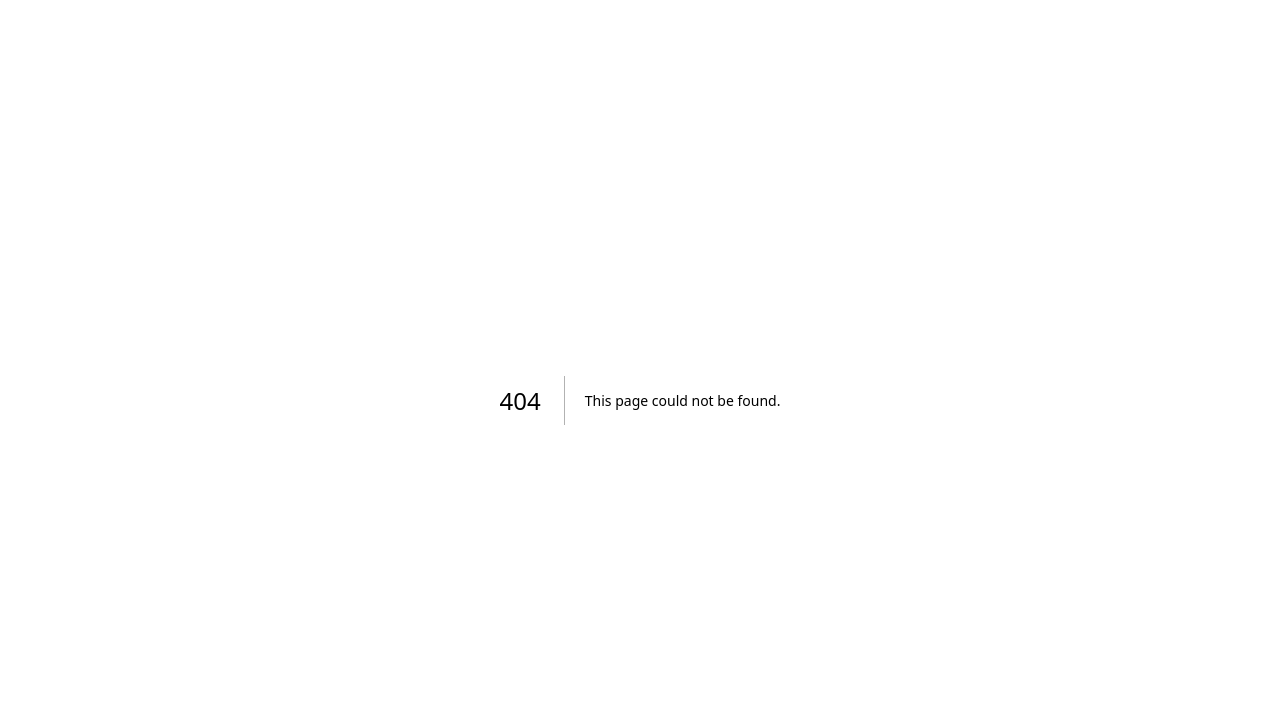
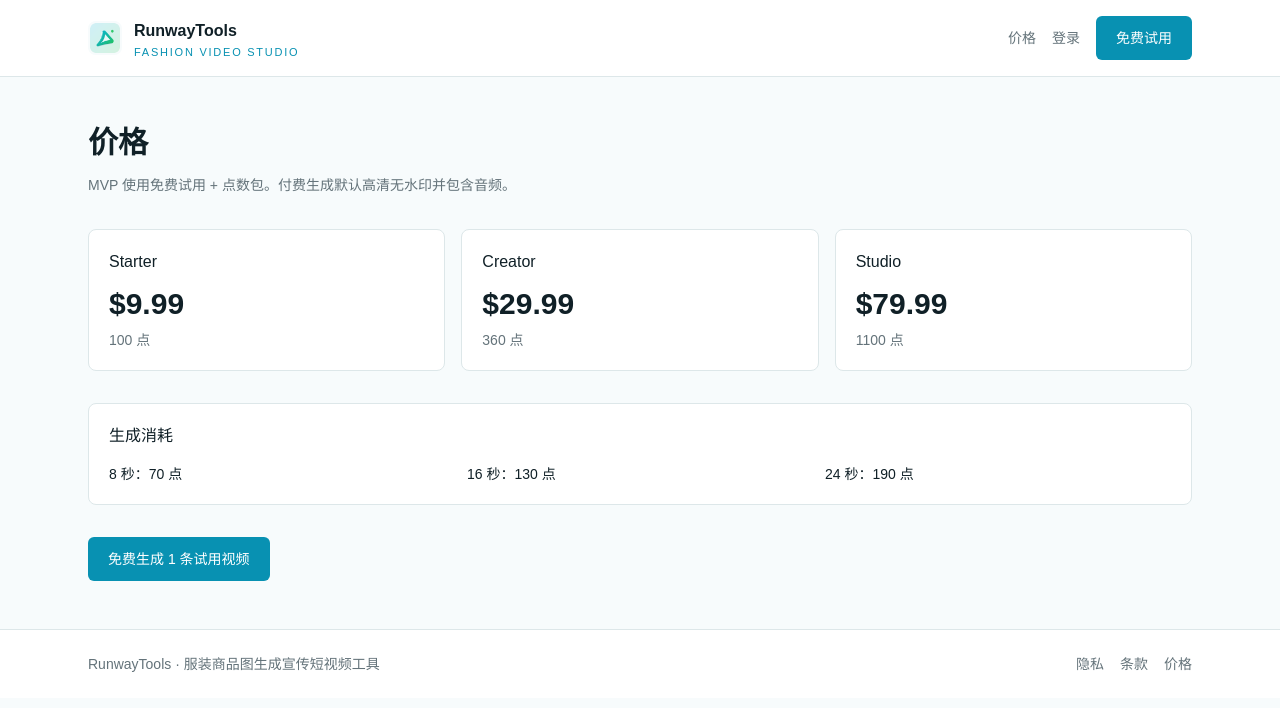
Before and after one commit to Hamer-2014/A_AIClothesVideo, a Next.js app: page /pricing in a window 1280 px wide. Before the commit this address had no page. Shown: the top 708 px of the page. Built offline with nearby package versions, Linux system fonts and the light colour scheme.

Commit message:
feat: add public site trial entry

```diff
--- a/src/app/page.tsx
+++ b/src/app/page.tsx
@@ -1,11 +1,56 @@
-import { redirect } from "next/navigation";
+import { TrialCtaLink } from "@/components/public/cta-link";
+import { PublicFooter } from "@/components/public/public-footer";
+import { PublicHeader } from "@/components/public/public-header";
 
-import { pickWorkspaceRedirect } from "./app-shell";
-import { getServerSession } from "@/lib/auth/server";
-
-export const dynamic = "force-dynamic";
-
-export default async function Home() {
-  const session = await getServerSession();
-  redirect(pickWorkspaceRedirect(session));
+export default function Home() {
+  return (
+    <main className="min-h-screen bg-[var(--surface)] text-[var(--ink)]">
+      <PublicHeader />
+      <section className="mx-auto grid max-w-6xl gap-8 px-6 py-14 lg:grid-cols-[1fr_420px] lg:items-center">
+        <div>
+          <p className="text-sm font-medium uppercase tracking-[0.14em] text-[var(--accent)]">
+            Clothing product video generator
+          </p>
+          <h1 className="mt-4 max-w-3xl text-4xl font-semibold leading-tight tracking-normal md:text-5xl">
+            把服装商品图变成可发布的短视频
+          </h1>
+          <p className="mt-5 max-w-2xl text-base leading-7 text-[var(--muted)]">
+            上传正面图，选择风格预设，系统自动推荐安全镜头，生成 8/16/24 秒商品宣传视频。
+            免费试用默认 8 秒、低分辨率、无音频、带水印。
+          </p>
+          <div className="mt-7 flex flex-wrap gap-3">
+            <TrialCtaLink />
+            <a
+              className="inline-flex h-11 items-center justify-center rounded-md border border-[var(--line)] bg-white px-5 text-sm font-medium"
+              href="/pricing"
+            >
+              查看价格
+            </a>
+          </div>
+        </div>
+        <div className="rounded-lg border border-[var(--line)] bg-white p-5">
+          <h2 className="text-base font-medium">试用流程</h2>
+          <ol className="mt-4 space-y-3 text-sm leading-6 text-[var(--muted)]">
+            <li>1. 登录后进入极简棚拍试用模式。</li>
+            <li>2. 上传服装正面图，可补背面、细节或场景图。</li>
+            <li>3. 系统分析素材并自动选择安全镜头。</li>
+            <li>4. 生成完成后下载带水印试用视频。</li>
+          </ol>
+        </div>
+      </section>
+      <section className="mx-auto grid max-w-6xl gap-4 px-6 pb-14 md:grid-cols-3">
+        {[
+          ["不编造服装细节", "无背面图不生成背面，无细节图不生成细节特写。"],
+          ["Preset 简化选择", "用户选风格，系统自动推荐镜头模板。"],
+          ["点数清晰", "确认分镜后冻结点数，质检通过后正式扣除。"],
+        ].map(([title, text]) => (
+          <div className="rounded-lg border border-[var(--line)] bg-white p-5" key={title}>
+            <h3 className="text-sm font-medium">{title}</h3>
+            <p className="mt-2 text-sm leading-6 text-[var(--muted)]">{text}</p>
+          </div>
+        ))}
+      </section>
+      <PublicFooter />
+    </main>
+  );
 }
--- /dev/null
+++ b/src/app/pricing/page.tsx
@@ -0,0 +1,41 @@
+import { TrialCtaLink } from "@/components/public/cta-link";
+import { PublicFooter } from "@/components/public/public-footer";
+import { PublicHeader } from "@/components/public/public-header";
+import { creditPackages } from "@/lib/credits/packages";
+
+export default function PricingPage() {
+  return (
+    <main className="min-h-screen bg-[var(--surface)] text-[var(--ink)]">
+      <PublicHeader />
+      <section className="mx-auto max-w-6xl px-6 py-12">
+        <h1 className="text-3xl font-semibold tracking-normal">价格</h1>
+        <p className="mt-3 max-w-2xl text-sm leading-6 text-[var(--muted)]">
+          MVP 使用免费试用 + 点数包。付费生成默认高清无水印并包含音频。
+        </p>
+        <div className="mt-8 grid gap-4 md:grid-cols-3">
+          {creditPackages.map((item) => (
+            <div className="rounded-lg border border-[var(--line)] bg-white p-5" key={item.code}>
+              <h2 className="text-base font-medium">{item.name}</h2>
+              <p className="mt-3 text-3xl font-semibold">
+                ${(item.amountCents / 100).toFixed(2)}
+              </p>
+              <p className="mt-2 text-sm text-[var(--muted)]">{item.credits} 点</p>
+            </div>
+          ))}
+        </div>
+        <div className="mt-8 rounded-lg border border-[var(--line)] bg-white p-5">
+          <h2 className="text-base font-medium">生成消耗</h2>
+          <div className="mt-4 grid gap-3 text-sm md:grid-cols-3">
+            <p>8 秒：70 点</p>
+            <p>16 秒：130 点</p>
+            <p>24 秒：190 点</p>
+          </div>
+        </div>
+        <div className="mt-8">
+          <TrialCtaLink />
+        </div>
+      </section>
+      <PublicFooter />
+    </main>
+  );
+}
--- /dev/null
+++ b/src/app/privacy/page.tsx
@@ -0,0 +1,23 @@
+import { PublicFooter } from "@/components/public/public-footer";
+import { PublicHeader } from "@/components/public/public-header";
+
+export default function PrivacyPage() {
+  return (
+    <main className="min-h-screen bg-[var(--surface)] text-[var(--ink)]">
+      <PublicHeader />
+      <article className="mx-auto max-w-3xl px-6 py-12">
+        <h1 className="text-3xl font-semibold tracking-normal">隐私政策</h1>
+        <div className="mt-6 space-y-5 text-sm leading-7 text-[var(--muted)]">
+          <p>
+            我们会保存账号信息、上传素材、生成任务、点数流水和模型调用审计记录，用于提供生成、下载、排障和合规审核。
+          </p>
+          <p>用户上传图片和生成视频默认存储在私有对象存储中，访问使用短期 signed URL。</p>
+          <p>
+            用于生成链路的用户文本和最终 prompt 会经过 Creem Moderation。审核失败或服务不可用时，生成会被阻止。
+          </p>
+        </div>
+      </article>
+      <PublicFooter />
+    </main>
+  );
+}
--- /dev/null
+++ b/src/app/terms/page.tsx
@@ -0,0 +1,21 @@
+import { PublicFooter } from "@/components/public/public-footer";
+import { PublicHeader } from "@/components/public/public-header";
+
+export default function TermsPage() {
+  return (
+    <main className="min-h-screen bg-[var(--surface)] text-[var(--ink)]">
+      <PublicHeader />
+      <article className="mx-auto max-w-3xl px-6 py-12">
+        <h1 className="text-3xl font-semibold tracking-normal">服务条款</h1>
+        <div className="mt-6 space-y-5 text-sm leading-7 text-[var(--muted)]">
+          <p>本服务用于服装商品图生成宣传短视频。用户应上传自己有权使用的素材。</p>
+          <p>系统不会承诺生成结果 100% 无异常。任务通过质量检查后才开放下载并正式扣除点数。</p>
+          <p>
+            无背面图、无细节图或素材不完整时，相关镜头会被禁用。用户不得尝试通过 prompt 绕过素材和合规限制。
+          </p>
+        </div>
+      </article>
+      <PublicFooter />
+    </main>
+  );
+}
--- /dev/null
+++ b/src/components/public/cta-link.tsx
@@ -0,0 +1,24 @@
+import Link from "next/link";
+
+export function trialWorkspaceHref() {
+  return "/workspace?mode=trial&preset=minimal_studio";
+}
+
+export function loginTrialHref() {
+  return `/login?next=${encodeURIComponent(trialWorkspaceHref())}`;
+}
+
+export function TrialCtaLink({
+  children = "免费生成 1 条试用视频",
+}: {
+  children?: React.ReactNode;
+}) {
+  return (
+    <Link
+      className="inline-flex h-11 items-center justify-center rounded-md bg-[var(--accent)] px-5 text-sm font-medium text-white transition hover:bg-[var(--accent-strong)]"
+      href={loginTrialHref()}
+    >
+      {children}
+    </Link>
+  );
+}
--- /dev/null
+++ b/src/components/public/public-footer.tsx
@@ -0,0 +1,16 @@
+import Link from "next/link";
+
+export function PublicFooter() {
+  return (
+    <footer className="border-t border-[var(--line)] bg-white">
+      <div className="mx-auto flex max-w-6xl flex-wrap items-center justify-between gap-3 px-6 py-6 text-sm text-[var(--muted)]">
+        <p>RunwayTools · 服装商品图生成宣传短视频工具</p>
+        <div className="flex gap-4">
+          <Link href="/privacy">隐私</Link>
+          <Link href="/terms">条款</Link>
+          <Link href="/pricing">价格</Link>
+        </div>
+      </div>
+    </footer>
+  );
+}
--- /dev/null
+++ b/src/components/public/public-header.tsx
@@ -0,0 +1,26 @@
+import Link from "next/link";
+
+import { LogoLockup } from "@/components/brand/logo";
+
+import { TrialCtaLink } from "./cta-link";
+
+export function PublicHeader() {
+  return (
+    <header className="border-b border-[var(--line)] bg-white">
+      <div className="mx-auto flex max-w-6xl items-center justify-between gap-4 px-6 py-4">
+        <Link href="/" aria-label="RunwayTools 首页">
+          <LogoLockup />
+        </Link>
+        <nav className="flex items-center gap-4 text-sm">
+          <Link className="text-[var(--muted)] hover:text-[var(--ink)]" href="/pricing">
+            价格
+          </Link>
+          <Link className="text-[var(--muted)] hover:text-[var(--ink)]" href="/login">
+            登录
+          </Link>
+          <TrialCtaLink>免费试用</TrialCtaLink>
+        </nav>
+      </div>
+    </header>
+  );
+}
```
Also changed, not shown: 1 other file (tests, documents, lock files or other folders).
